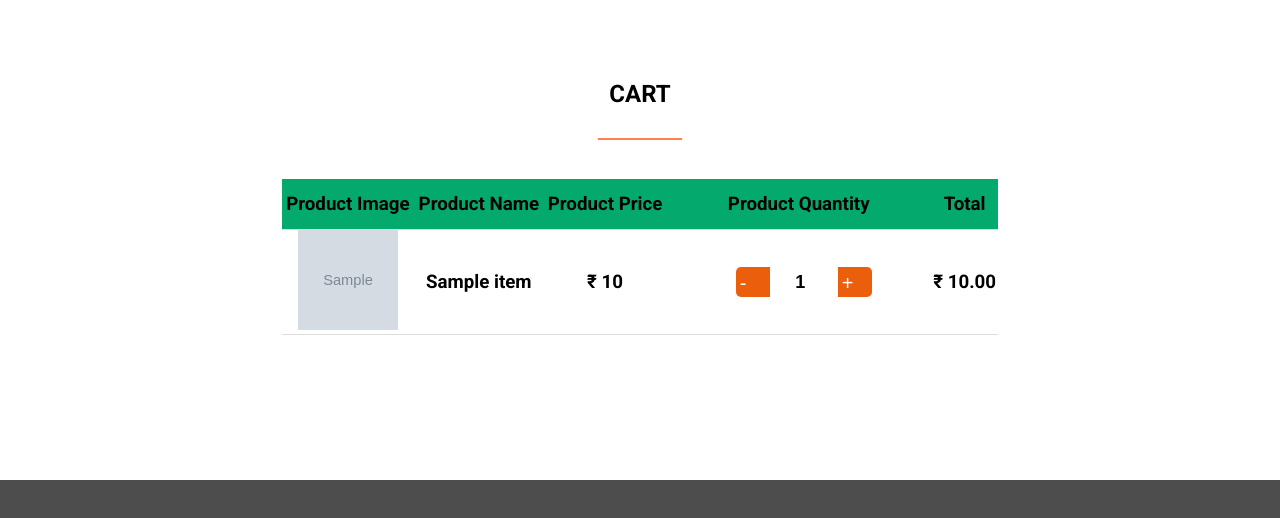
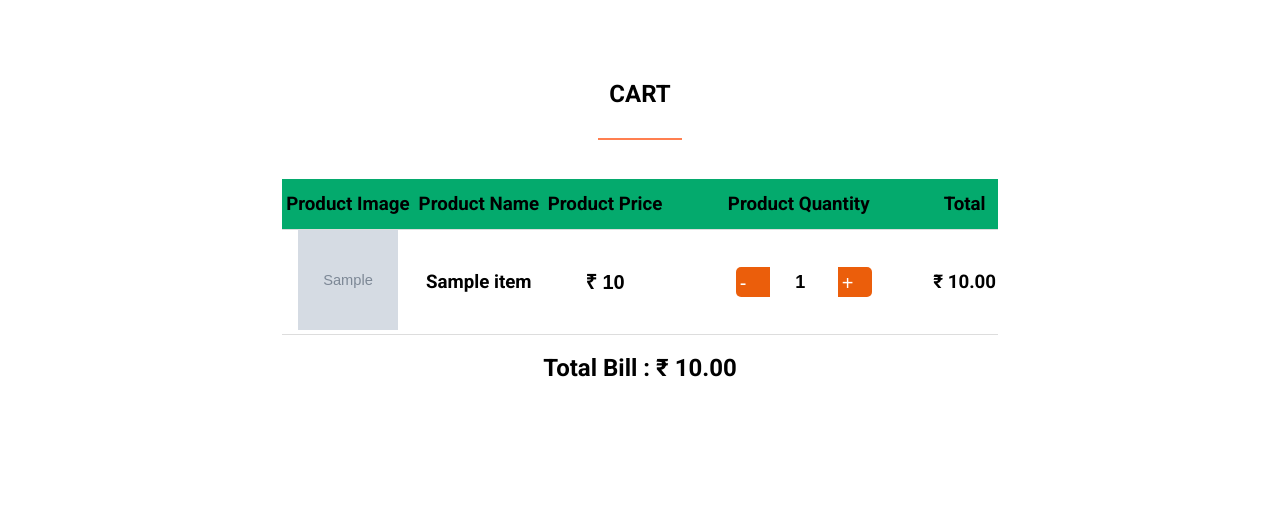
Before and after one commit to Yash992000/E_Wish, a Django app: template user/templates/cart.html in a window 1280 px wide. Shown: the part 660-1178 px from the top of the page. Before the commit the page ends 1140 px from the top, so only its background shows below. Run offline with Django 4.2, Linux system fonts and the light colour scheme; the template is opened without the code that fills it: most values are stand-ins (such as "Sample title", 1, 10 or a date in 2020); grey boxes marked "Sample" are stand-in pictures.

Commit message:
total price of product in cart
done for single quantity

```diff
--- a/user/templates/cart.html
+++ b/user/templates/cart.html
@@ -22,6 +22,13 @@
     }
     td img{
       margin-left:0px;
+    }
+    .p input{
+      width:40px;
+      text-align:center;
+      border:none;
+      font-size:20px;
+      font-weight:bold;
     }
   </style>
 
@@ -56,27 +63,32 @@
                 <tr>
                   <td><div id = "cart_image"><img src = {{item.productImage.url}} height="100px" width="100px;"></div></td>
                   <td><h3>{{item.productName}}</h3></td>
-                  <td><h3>₹ {{item.productPrice}}</h3></td>
+                  <td><h3 class="p"><input type="text" name="price" value="₹ {{item.productPrice}}"></h3></td>
                   <td><h3>
                     <div class="wrapper">
                       <button  class="decr-btn" id="decrement-btn" data-product-id="{{ forloop.counter }}">-</button>
-                      <input type="number" value="1" id="quantity-{{ forloop.counter }}" class="qty-input"
+                      <input type="number" name="quantity" value="1" id="quantity-{{ forloop.counter }}" class="qty-input"
                           pattern="[0-9]+" maxlength="3" data-product-id="{{ forloop.counter }}"
                           onKeyDown="return false" />
                       <button class="incr-btn" id="increment-btn" data-product-id="{{ forloop.counter }}">+</button>
                     </div>
                   </h3></td>
-                  <td><h3 id="product-price-{{forloop.counter}}">₹ {{item.productPrice}}.00</h3></td>
+                  <td><h3  id="product-price-{{forloop.counter}}"><input type="hidden" name="total" value="₹ {{item.productPrice}}.00"></h3></td>
+                  {% comment %} <td><h3 id="product-price-{{forloop.counter}}">₹ {{item.productPrice}}.00</h3></td> {% endcomment %}
 
-                  {% comment %} <td><input type = 'number' class = 'quantity' value = "{{item.productQty}}" style = 'width: 50px; padding-left: 5px'></td> {% endcomment %}
+                   {% comment %} <td><input type = 'number' class = 'quantity' value = "{{item.productQty}}" style = 'width: 50px; padding-left: 5px'></td> {% endcomment %}
                   {% comment %} <td><h3>{{item.get_total | floatformat:2}}</h3></td> {% endcomment %}
                 </tr>
                 {% endfor %}
               </tbody>
+            </table><br>
 
-            </table>
+            <div id="items">
+              <h1>Total Bill : <span id="totalPrice"><span></h1>
+            </div>
+
           </div>
-  </section>
+  </section><br><br>
   <script>
     // Get all the increment buttons and add a click event listener to each one
     var incrementButtons = document.querySelectorAll(".incr-btn");
@@ -104,6 +116,8 @@
 
             // Update the price element with the new price, rounded to 2 decimal places
             priceElement.innerText = "₹ " + newPrice.toFixed(2);
+
+
         });
     });
 
@@ -141,6 +155,38 @@
         });
     });
 
+    // Calculate the total bill and update the DOM
+    function calculateTotal() {
+        var totalPrice = 0;
+
+        // Loop through all the product rows and add up the prices
+        var productRows = document.querySelectorAll("tbody tr");
+        productRows.forEach(function (row) {
+            var priceElement = row.querySelector(".p input");
+            var quantityInput = row.querySelector(".qty-input");
+            var price = parseFloat(priceElement.value.replace("₹ ", ""));
+            var quantity = parseInt(quantityInput.value);
+            var total = price * quantity;
+            var priceDisplay = row.querySelector("#product-price-" + quantityInput.dataset.productId);
+            priceDisplay.innerText = "₹ " + total.toFixed(2);
+            totalPrice += total;
+        });
+
+        // Update the total price element with the new total
+        var totalPriceElement = document.querySelector("#totalPrice");
+        totalPriceElement.innerText = "₹ " + totalPrice.toFixed(2);
+    }
+
+    // Call the calculateTotal function when the page loads
+    window.addEventListener("load", calculateTotal);
+
+    // Add a change event listener to each quantity input that recalculates the total bill
+    var quantityInputs = document.querySelectorAll(".qty-input");
+    quantityInputs.forEach(function (input) {
+        input.addEventListener("change", function () {
+            calculateTotal();
+        });
+    });
   </script>
 </body>
 </html>
```
Also changed, not shown: user/migrations/0003_cartitems_quantity.py (added), user/migrations/0004_remove_cartitems_quantity.py (added).
